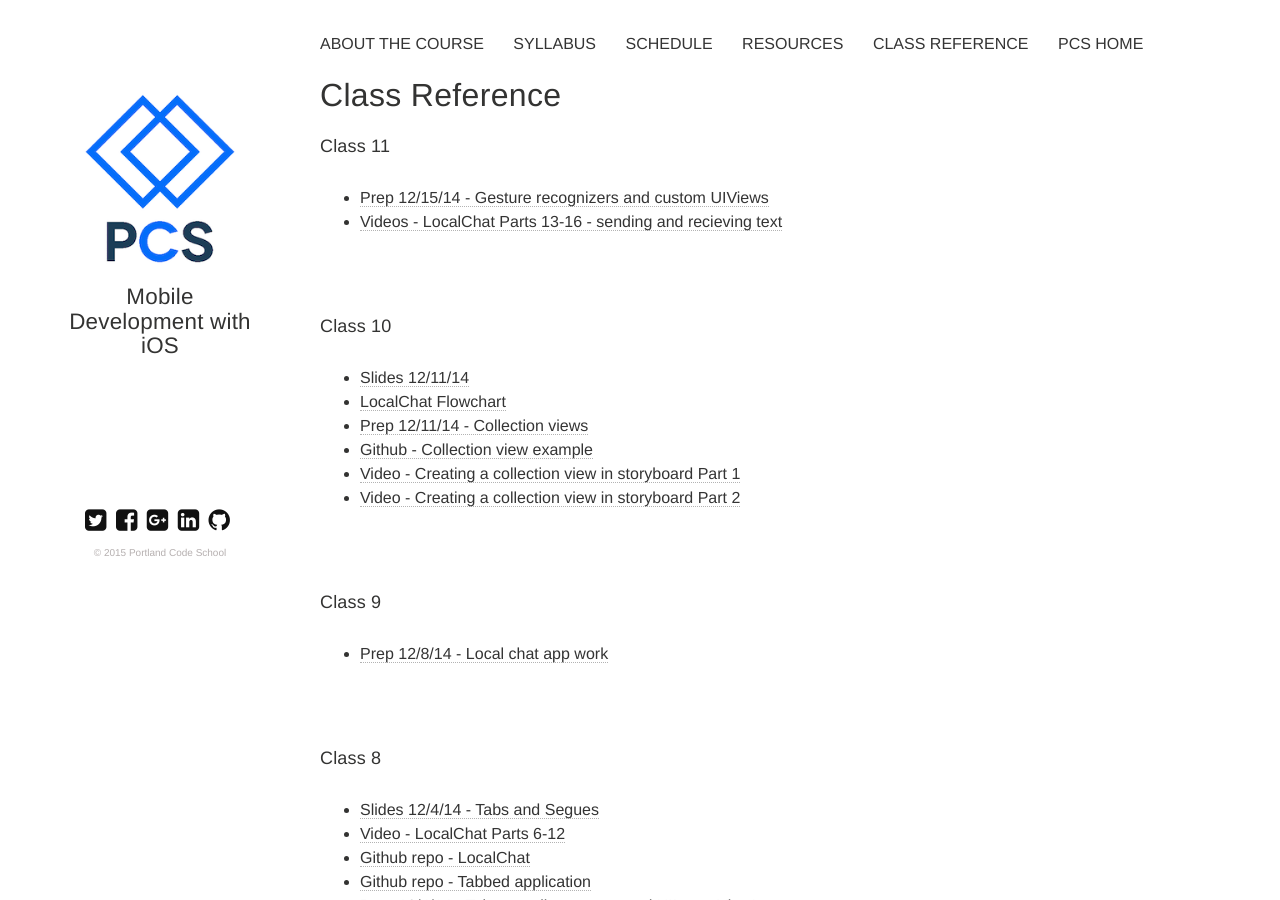
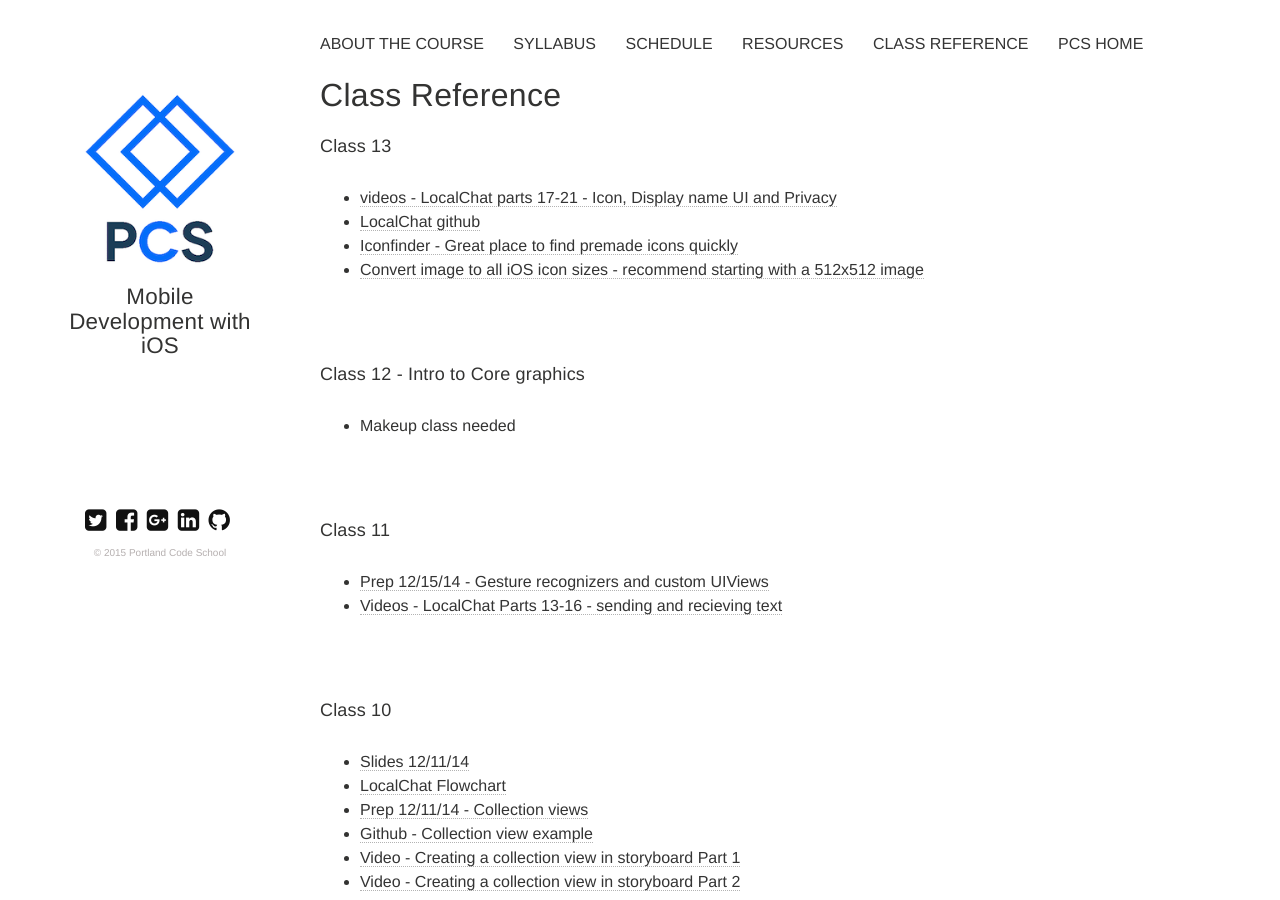
Before and after one commit to portlandcodeschool/ios, a Jekyll site: the page built from reference.md, in a window 1280 px wide and 900 px high. Built offline with Jekyll 4.4.1, drawn with Linux system fonts in a browser that asks for light colours; nearby versions of some CDN libraries.

Commit message:
Update reference.md

```diff
--- a/reference.md
+++ b/reference.md
@@ -5,6 +5,17 @@ title: Class Reference
 tagline: Mobile Development with iOS
 tags: [reference]
 ---
+####Class 13
+* [videos - LocalChat parts 17-21 - Icon, Display name UI and Privacy](https://drive.google.com/folderview?id=0B1jxDrjd4WIaMklKTndhc1phTVE&usp=sharing)
+* [LocalChat github](https://github.com/portlandcodeschool/LocalChat)
+* [Iconfinder - Great place to find premade icons quickly](https://www.iconfinder.com)
+* [Convert image to all iOS icon sizes - recommend starting with a 512x512 image](http://makeappicon.com)
+
+
+####Class 12 - Intro to Core graphics
+* Makeup class needed
+
+
 ####Class 11
 * [Prep 12/15/14 - Gesture recognizers and custom UIViews](https://docs.google.com/presentation/d/1Ya4E4KylREhoC7Y5C2so16ZULF0Jo1NQv0R1zp9S1Bo/edit?usp=sharing)
 * [Videos - LocalChat Parts 13-16 - sending and recieving text](https://drive.google.com/folderview?id=0B1jxDrjd4WIaMklKTndhc1phTVE&usp=sharing)
```
